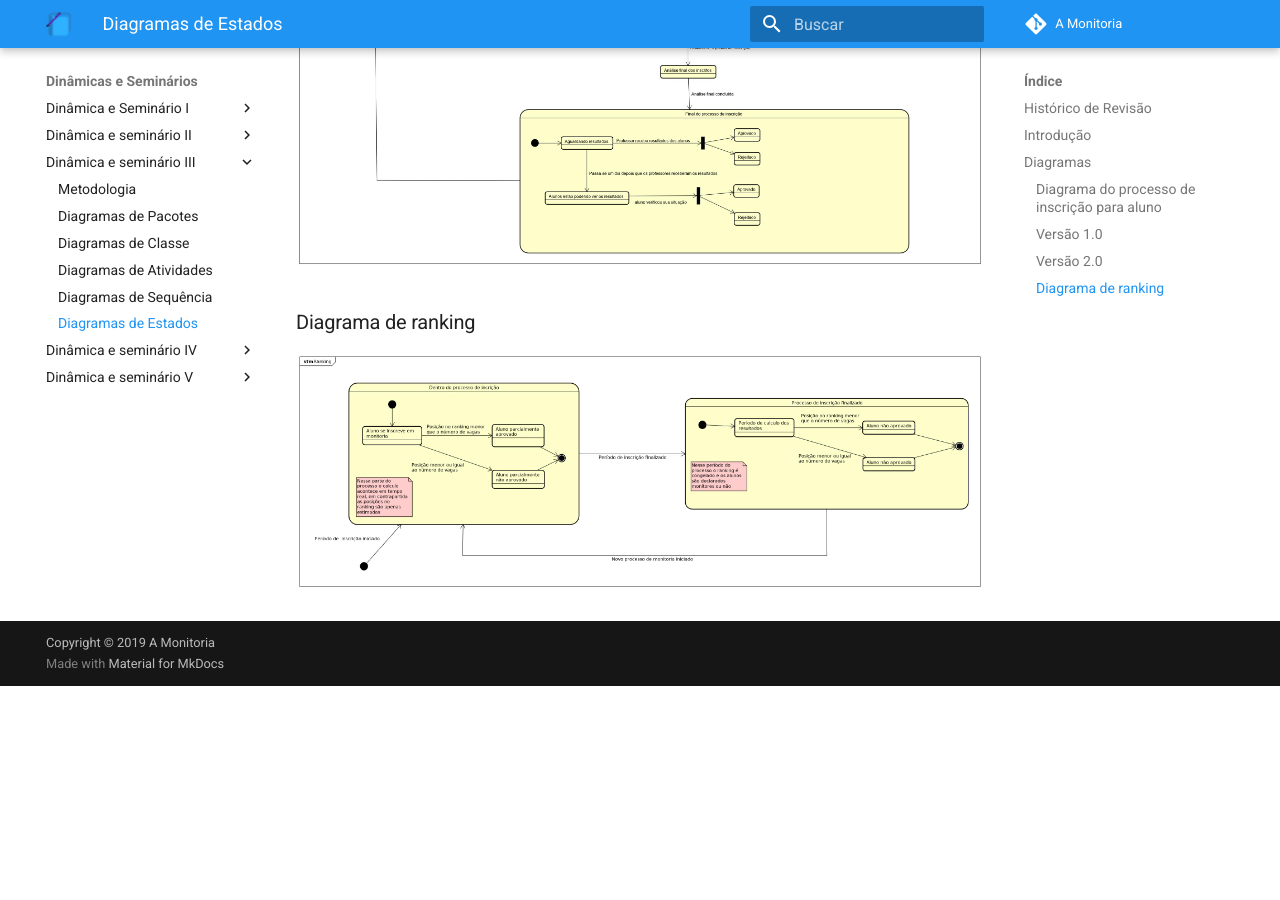
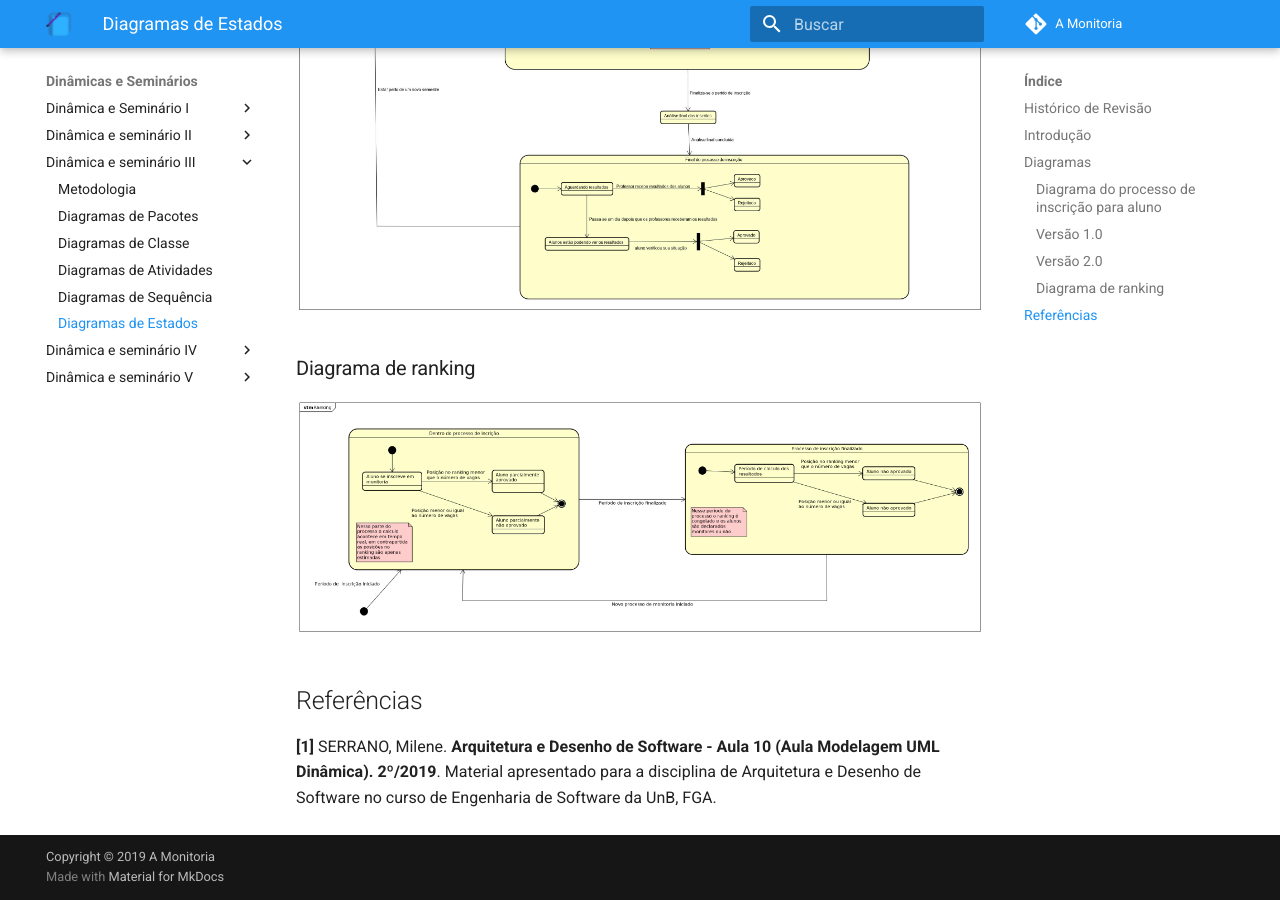
Before and after one commit to 2019-2-arquitetura-desenho/wiki, an MkDocs documentation site: the page built from docs/dinamica_seminario_III/diagrama_de_estados.md, in a window 1280 px wide and 900 px high, scrolled down 1898 px. Built offline with MkDocs 1.6.1 and Material for MkDocs 9.7.7, drawn with Linux system fonts in a browser that asks for light colours; comment, search, counter and statistics services are not loaded; old or Windows-style settings are respelled for this version of MkDocs; before the commit the page ends 2584 px from its top, so only the background shows below that; some of the changed text lies outside the part shown.

Commit message:
Adding reference to state diagrams

```diff
--- a/docs/dinamica_seminario_III/diagrama_de_estados.md
+++ b/docs/dinamica_seminario_III/diagrama_de_estados.md
@@ -8,6 +8,7 @@
 | 16/09/19 | 0.3 | Adição da Introdução | [Ivan Dobbin]((https://github.com/darmsDD)) |
 | 19/09/19 | 0.4 | Adição da versão 2.0 do diagrama do processo de inscrição para aluno | [Ivan Dobbin]((https://github.com/darmsDD)) |
 | 19/09/19 | 0.5 | Adição do diagrama de ranking | [Gustavo Lima](https://github.com/gustavolima00) |
+|17/11/19| 0.6| Adição das referências|[Ivan Dobbin]((https://github.com/darmsDD))|
 
 
 ## Introdução
@@ -29,3 +30,7 @@
 ### Diagrama de ranking
 
 ![Diagrama de ranking](assets/img/diagrama_estados/ranking_v1.jpg)
+
+## Referências
+
+**[1]** SERRANO, Milene. **Arquitetura e Desenho de Software - Aula 10 (Aula Modelagem UML Dinâmica). 2º/2019**. Material apresentado para a disciplina de Arquitetura e Desenho de Software no curso de Engenharia de Software da UnB, FGA.
```
